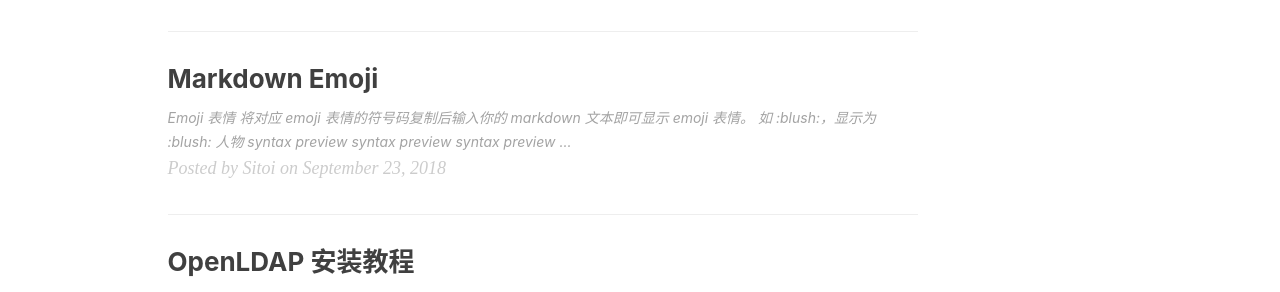
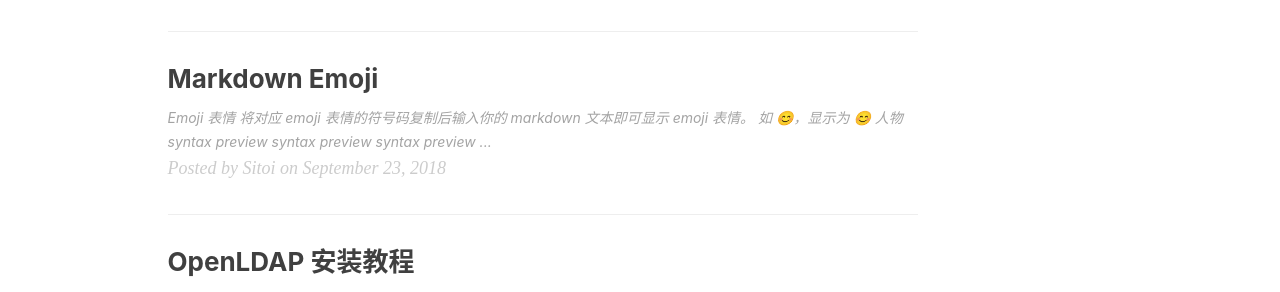
Before and after one commit to fanlei1130/fanlei1130.github.io, a Jekyll site: the page built from index.html, in a window 1280 px wide. Shown: the part 1416-1708 px from the top of the page. Built offline with Jekyll 4.4.1, drawn with Linux system fonts in a browser that asks for light colours; nearby versions of some CDN libraries; emoji names are drawn with the system emoji font; the list of posts is cut into pages by our own code; comment, search, counter and statistics services are not loaded.

Commit message:
:fire:添加 emoji

```diff
--- a/_config.yml
+++ b/_config.yml
@@ -35,8 +35,8 @@
 # from PR#40, to support local preview for Jekyll 3.0
 # make sure you have this gem installed
 # `$ gem install jekyll-paginate`
-plugins: [jekyll-paginate]
 
+plugins: [jekyll-paginate,jemoji]
 
 
 # Markdown settings
```
